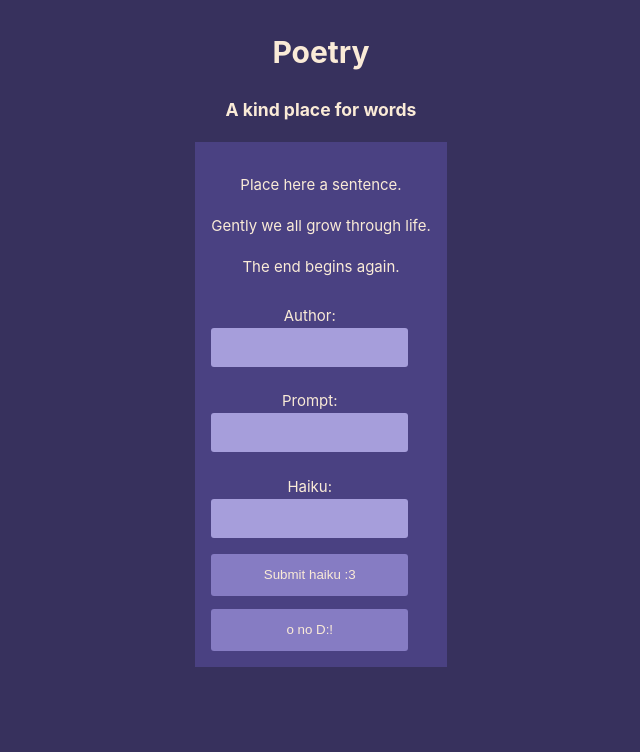
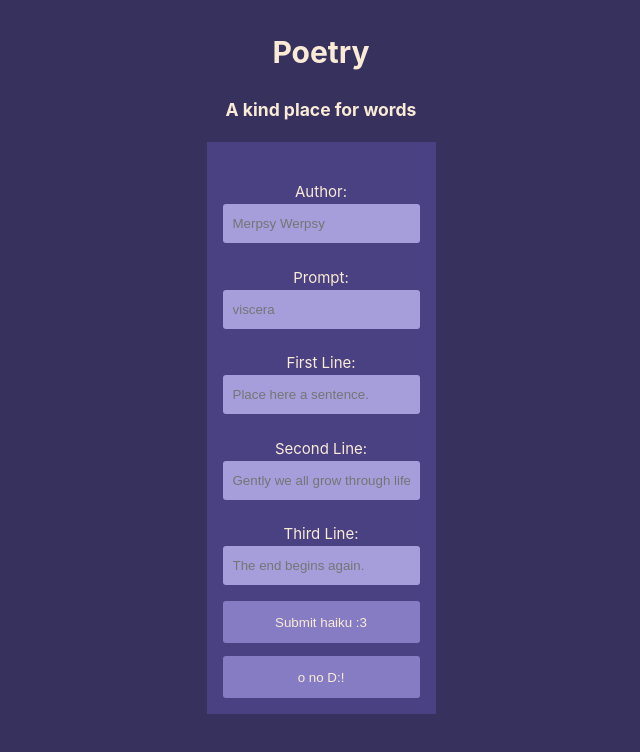
Before and after one commit to AMDAndy/poetry, a Vue app in the folder Poetry site/: page / in a window 1280 px wide. Shown: the top 752 px of the page, without its empty margins (319-959 px from the left). Built offline with nearby package versions, Linux system fonts and the light colour scheme; the HTML template or start-up script is replaced by a standard one.

Commit message:
Changed structure of haikus and formatting. Added placeholder text to forms and moved initial haiku there.

```diff
--- a/Poetry site/src/views/HomeView.vue
+++ b/Poetry site/src/views/HomeView.vue
@@ -4,19 +4,25 @@ import { ref } from 'vue'
 export type Haiku = {
   author: string
   prompt: string
-  haiku: string
+  firstLine: string
+  secondLine: string
+  thirdLine: string
 }
 
 const haikus = ref<{ [key: string]: Haiku[] }>({})
 
 const formAuthor = ref('')
 const formPrompt = ref('')
-const formHaiku = ref('')
+const formFirstLine = ref('')
+const formSecondLine = ref('')
+const formThirdLine = ref('')
 
 function clearFields(): void {
   formAuthor.value = ''
   formPrompt.value = ''
-  formHaiku.value = ''
+  formFirstLine.value = ''
+  formSecondLine.value = ''
+  formThirdLine.value = ''
 }
 
 function addHaiku(): void {
@@ -24,7 +30,9 @@ function addHaiku(): void {
   const newHaiku: Haiku = {
     author: formAuthor.value,
     prompt: formPrompt.value,
-    haiku: formHaiku.value,
+    firstLine: formFirstLine.value,
+    secondLine: formSecondLine.value,
+    thirdLine: formThirdLine.value,
   }
 
   if (!haikus.value[key]) {
@@ -38,19 +46,18 @@ function addHaiku(): void {
 
 <template>
   <main>
-    <div class="home-haiku">
-      <p>Place here a sentence.</p>
-      <p>Gently we all grow through life.</p>
-      <p>The end begins again.</p>
-    </div>
     <form>
       <div id="haiku-form">
         <label id="author-label" for="author-input" class="haiku-forms">Author:</label>
-        <input id="author-input" type="text" v-model="formAuthor" />
+        <input id="author-input" placeholder="Merpsy Werpsy" type="text" v-model="formAuthor" />
         <label id="prompt-label" for="prompt-input" class="haiku-forms">Prompt:</label>
-        <input id="prompt-input" type="text" v-model="formPrompt" />
-        <label id="haiku-label" for="haiku-input" class="haiku-forms">Haiku:</label>
-        <input id="haiku-input" type="text" v-model="formHaiku" />
+        <input id="prompt-input" placeholder="viscera" type="text" v-model="formPrompt" />
+        <label id="first-line-label" for="first-line-input" class="haiku-forms">First Line:</label>
+        <input id="first-line-input" placeholder="Place here a sentence." type="text" v-model="formFirstLine" />
+        <label id="second-line-label" for="second-line-input" class="haiku-forms">Second Line:</label>
+        <input id="second-line-input" placeholder="Gently we all grow through life." type="text" v-model="formSecondLine" />
+        <label id="third-line-label" for="third-line-input" class="haiku-forms">Third Line:</label>
+        <input id="third-line-input" placeholder="The end begins again." type="text" v-model="formThirdLine" />
         <button id="click-add" @click.prevent="addHaiku">Submit haiku :3</button>
         <button id="click-reset" @click.prevent="clearFields">o no D:!</button>
       </div>
@@ -60,10 +67,9 @@ function addHaiku(): void {
     <li v-for="(myHaikus, key) in haikus" :key="key">
       <strong>{{ key }}</strong>
       <ul>
-        <li v-for="haiku in myHaikus" :key="haiku.author">
-          <p>Author: {{ haiku.author }}</p>
-          <p>Prompt: {{ haiku.prompt }}</p>
-          <p>Haiku: {{ haiku.haiku }}</p>
+        <li v-for="haiku in myHaikus" :key="haiku.prompt">
+          <p>{{ haiku.prompt }}</p>
+          <p>{{ haiku.firstLine }}<br />{{ haiku.secondLine }}<br />{{ haiku.thirdLine }}<br /></p>
         </li>
       </ul>
     </li>
@@ -122,6 +128,12 @@ button {
   background-color: rgb(134, 124, 195);
   color: antiquewhite;
   padding: 1em;
+  &:active, &:focus {
+    background-color: rgb(184, 174, 245);
+  }
+  &:disabled {
+    color: silver;
+  }
 }
 
 label {
```
Also changed, not shown: 1 other file (tests, documents, lock files or other folders).
